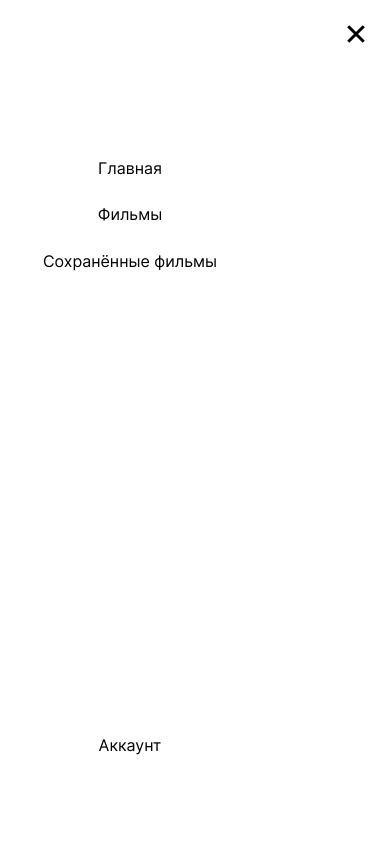
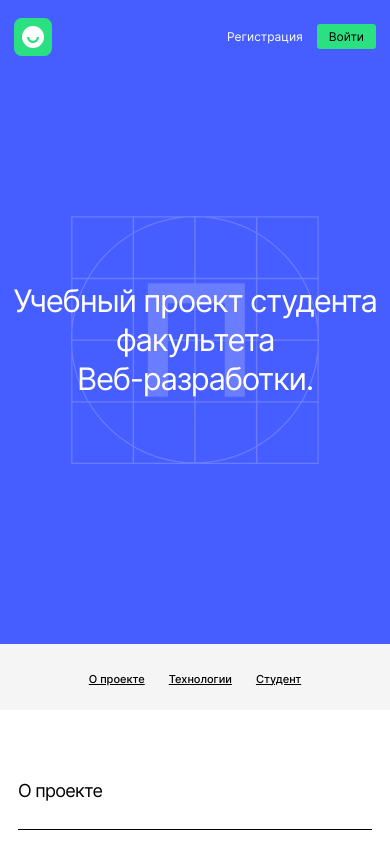
Before and after one commit to TarEvgen/movies-explorer-frontend, a React (Create React App) app: page / in a window 390 px wide. Shown: the top 844 px of the page. Built offline with nearby package versions, Linux system fonts and the light colour scheme.

Commit message:
add navigation

```diff
--- a/src/components/App/App.js
+++ b/src/components/App/App.js
@@ -1,5 +1,6 @@
 import "./App.css";
 import { Routes, Route } from "react-router-dom";
+import { useState } from 'react';
 import Header from "../Header/Header";
 import Register from "../Register/Register";
 import Login from "../Login/Login";
@@ -11,9 +12,20 @@ import Navigation from "../Navigation/Navigation";
 //import ProtectedRoute from "./ProtectedRoute";
 
 function App() {
+
+
+  const [isOpenMenuNavigation, setOpenMenuNavigation] = useState(false);
+
+  function openMenuNavigation () {
+    setOpenMenuNavigation(true)
+  }
+
+
+
+
   return (
     <div className="App">
-      <Header />
+      <Header openMenu = {openMenuNavigation} />
       <Routes>
         <Route
           path="/"
@@ -37,7 +49,7 @@ function App() {
 
         <Route path="/sign-in" element={<Login />} />
       </Routes>
-      <Navigation />
+      <Navigation isOpen={isOpenMenuNavigation} />
     </div>
   );
 }
--- a/src/components/Header/Header.js
+++ b/src/components/Header/Header.js
@@ -1,7 +1,12 @@
 import { Route, Routes, Link } from "react-router-dom";
+
 import "./Header.css";
 
-function Header() {
+function Header({openMenu}) {
+
+
+ console.log({openMenu}, '{openMenu }')
+
   return (
 
       <Routes>
@@ -34,7 +39,7 @@ function Header() {
               <li><Link className="header__link header__link_page-save-movies" to="/saved-movies">Сохранённые фильмы</Link></li>
             </ul>
             <Link className="header__link header__link_page-profile" to="/profile">Аккаунт</Link>
-            <button className="header__button-menu"></button>
+            <button className="header__button-menu" onClick={openMenu}></button>
 
           </header>
         }
--- a/src/components/Navigation/Navigation.css
+++ b/src/components/Navigation/Navigation.css
@@ -5,7 +5,6 @@
 }
 
 .navigation-menu {
-
   margin: 0;
   padding: 0;
   height: auto;
@@ -20,23 +19,21 @@
   align-items: center;
   text-align: center;
   align-content: center;
-
 }
 
 .close__button {
   margin: 0;
   padding: 0;
-    width: 22px;
-    height: 22px;
+  width: 30px;
+  height: 27px;
   background-image: url(../../images/icon__close.svg);
   background-position: center;
   border: 0;
-        background-color: #FFF;
+  background-color: #fff;
   position: absolute;
   top: 23px;
   right: 23px;
 }
-
 
 .navigation__link-list {
   margin: 0;
@@ -45,7 +42,6 @@
   flex-direction: column;
   row-gap: 28px;
   list-style-type: none;
-
 }
 
 .navigation__link {
@@ -53,6 +49,23 @@
   margin: 0;
   padding: 0;
   text-decoration: none;
+  font-family: Inter;
+  font-size: 18px;
+  font-style: normal;
+  font-weight: 500;
+  line-height: normal;
+}
+
+.navigation__link_profile {
+  font-size: 14px;
+  border-radius: 20px;
+  background-color: #f9f9f9;
+  line-height: 16px;
+  width: 100px;
+  height: 32px;
+  display: flex;
+  justify-content: center;
+  align-items: center;
 }
 
 @media screen and (max-width: 768px) {
@@ -63,9 +76,14 @@
     min-height: 100vh;
     position: fixed;
     top: 0;
-        right:   0;
-        background-color: #FFF;
+    right: 0;
+    background-color: #fff;
+    transform: translateX(100%);
 
+    transition-duration: 0.4s;
+  }
 
+  .navigation_active {
+    transform: translateX(0);
   }
 }
--- a/src/components/Navigation/Navigation.js
+++ b/src/components/Navigation/Navigation.js
@@ -2,10 +2,11 @@ import { Link } from "react-router-dom";
 
 import "./Navigation.css";
 
-function Navigation() {
+function Navigation({isOpen}) {
+  console.log(isOpen, 'isOpen')
   return (
     <>
-    <div className="navigation">
+    <div className={`navigation ${isOpen ? "navigation_active" : ''}`}>
     <div className="navigation-menu">
       <button className="close__button"></button>
 
@@ -26,7 +27,7 @@ function Navigation() {
             </Link>
           </li>
         </ul>
-        <Link className="navigation__link" to="/profile">
+        <Link className="navigation__link navigation__link_profile" to="/profile">
           Аккаунт
         </Link>
       </div>
```
Lines whose indentation alone changed are shown as unchanged.
